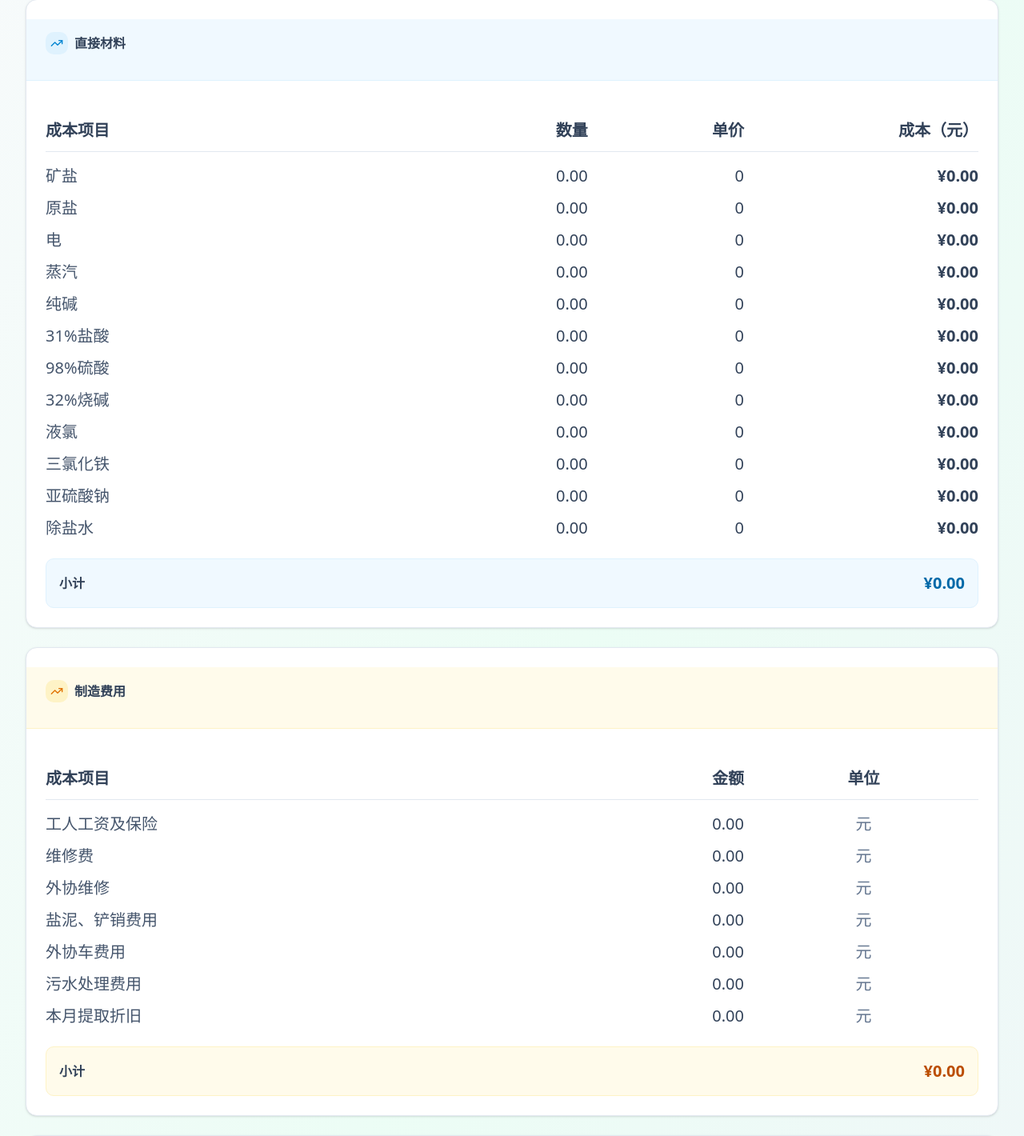
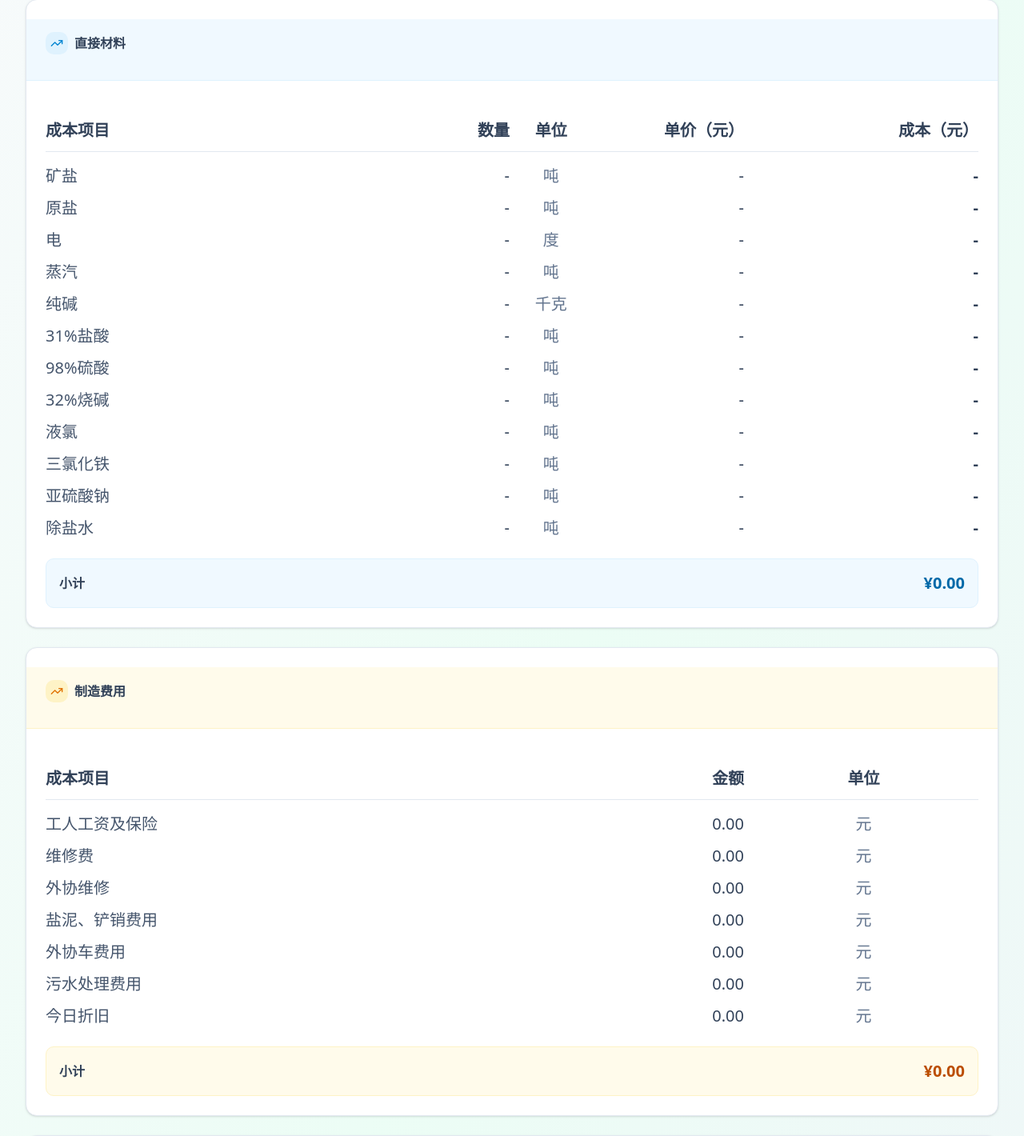
Before and after one commit to qiangshany/cost-accounting, a Next.js app: page /admin in a window 1280 px wide. Shown: the part 367-1787 px from the top of the page at 80% size. Built offline with nearby package versions, Linux system fonts and the light colour scheme; sample sign-in values are in the browser's storage.

Commit message:
fix: 优化生产管理部和管理员界面布局

```diff
--- a/src/app/admin/page.tsx
+++ b/src/app/admin/page.tsx
@@ -103,7 +103,7 @@ const LABOR_MAINTENANCE_ITEMS: { name: string; unit: string }[] = [
   { name: '盐泥、铲销费用', unit: '元' },
   { name: '外协车费用', unit: '元' },
   { name: '污水处理费用', unit: '元' },
-  { name: '本月提取折旧', unit: '元' },
+  { name: '今日折旧', unit: '元' },
 ];
 
 // 其他费用类成本项及单位
@@ -851,9 +851,10 @@ export default function AdminPage() {
               <CardContent className="pt-6">
                 {/* 表头 */}
                 <div className="grid grid-cols-1 md:grid-cols-12 gap-1.5 items-center mb-4 pb-3 border-b border-slate-200 dark:border-slate-700">
-                  <div className="md:col-span-5 text-xl font-semibold text-slate-700 dark:text-slate-300">成本项目</div>
+                  <div className="md:col-span-4 text-xl font-semibold text-slate-700 dark:text-slate-300">成本项目</div>
                   <div className="md:col-span-2 text-xl font-semibold text-slate-700 dark:text-slate-300 text-right">数量</div>
-                  <div className="md:col-span-2 text-xl font-semibold text-slate-700 dark:text-slate-300 text-right">单价</div>
+                  <div className="md:col-span-1 text-xl font-semibold text-slate-700 dark:text-slate-300 text-center">单位</div>
+                  <div className="md:col-span-2 text-xl font-semibold text-slate-700 dark:text-slate-300 text-right">单价（元）</div>
                   <div className="md:col-span-3 text-xl font-semibold text-slate-700 dark:text-slate-300 text-right">成本（元）</div>
                 </div>
                 <div className="space-y-3">
@@ -861,21 +862,23 @@ export default function AdminPage() {
                     const quantity = costListData.materials.quantities[item.name] || 0;
                     const price = costListData.materials.prices[item.name] || 0;
                     const cost = costListData.materials.costs[item.name] || 0;
-                    const isDirectCost = item.unit === '元';
 
                     return (
                       <div key={item.name} className="grid grid-cols-1 md:grid-cols-12 gap-1.5 items-center">
-                        <div className="md:col-span-5 text-xl font-medium text-slate-600 dark:text-slate-400">
+                        <div className="md:col-span-4 text-xl font-medium text-slate-600 dark:text-slate-400">
                           {item.name}
                         </div>
                         <div className="md:col-span-2 text-xl text-slate-700 dark:text-slate-300 text-right">
-                          {isDirectCost ? '-' : quantity.toFixed(2)}
+                          {quantity > 0 ? quantity.toFixed(2) : '-'}
+                        </div>
+                        <div className="md:col-span-1 text-xl text-slate-500 dark:text-slate-500 text-center">
+                          {item.unit}
                         </div>
                         <div className="md:col-span-2 text-xl text-slate-700 dark:text-slate-300 text-right">
-                          {isDirectCost ? '-' : price}
+                          {price > 0 ? price.toFixed(2) : '-'}
                         </div>
                         <div className="md:col-span-3 text-xl text-slate-700 dark:text-slate-300 text-right font-semibold">
-                          ¥{cost.toFixed(2)}
+                          {cost > 0 ? `¥${cost.toFixed(2)}` : '-'}
                         </div>
                       </div>
                     );
--- a/src/app/management/page.tsx
+++ b/src/app/management/page.tsx
@@ -34,7 +34,7 @@ const MANUFACTURING_COST_ITEMS: { name: string; unit: string }[] = [
   { name: '盐泥、铲销费用', unit: '元' },
   { name: '外协车费用', unit: '元' },
   { name: '污水处理费用', unit: '元' },
-  { name: '本月提取折旧', unit: '元' },
+  { name: '今日折旧', unit: '元' },
 ];
 
 // 其他费用项目及单位（期间费用）
@@ -424,9 +424,9 @@ export default function ManagementPage() {
             <div className="grid grid-cols-1 md:grid-cols-12 gap-1.5 items-center mb-4 pb-3 border-b border-slate-200 dark:border-slate-700">
               <div className="md:col-span-4 text-xl font-semibold text-slate-700 dark:text-slate-300">成本项目</div>
               <div className="md:col-span-2 text-xl font-semibold text-slate-700 dark:text-slate-300 text-right">数量</div>
-              <div className="md:col-span-2 text-xl font-semibold text-slate-700 dark:text-slate-300 text-right">单价</div>
-              <div className="md:col-span-2 text-xl font-semibold text-slate-700 dark:text-slate-300 text-right">单位</div>
-              <div className="md:col-span-2 text-xl font-semibold text-slate-700 dark:text-slate-300 text-right">成本（元）</div>
+              <div className="md:col-span-1 text-xl font-semibold text-slate-700 dark:text-slate-300 text-center">单位</div>
+              <div className="md:col-span-2 text-xl font-semibold text-slate-700 dark:text-slate-300 text-right">单价（元）</div>
+              <div className="md:col-span-3 text-xl font-semibold text-slate-700 dark:text-slate-300 text-right">成本（元）</div>
             </div>
             <div className="space-y-3">
               {DIRECT_MATERIAL_ITEMS.map((item) => {
@@ -442,13 +442,13 @@ export default function ManagementPage() {
                     <div className="md:col-span-2 text-xl text-slate-700 dark:text-slate-300 text-right">
                       {quantity > 0 ? quantity.toFixed(2) : '-'}
                     </div>
+                    <div className="md:col-span-1 text-xl text-slate-500 dark:text-slate-500 text-center">
+                      {item.unit}
+                    </div>
                     <div className="md:col-span-2 text-xl text-slate-700 dark:text-slate-300 text-right">
                       {price > 0 ? price.toFixed(2) : '-'}
                     </div>
-                    <div className="md:col-span-2 text-xl text-slate-500 dark:text-slate-500 text-right">
-                      {item.unit}
-                    </div>
-                    <div className="md:col-span-2 text-xl text-slate-700 dark:text-slate-300 text-right font-semibold">
+                    <div className="md:col-span-3 text-xl text-slate-700 dark:text-slate-300 text-right font-semibold">
                       {cost > 0 ? `¥${cost.toFixed(2)}` : '-'}
                     </div>
                   </div>
--- a/src/app/workshop/page.tsx
+++ b/src/app/workshop/page.tsx
@@ -34,7 +34,7 @@ const LABOR_MAINTENANCE_ITEMS: { name: string; unit: string }[] = [
   { name: '盐泥、铲销费用', unit: '元' },
   { name: '外协车费用', unit: '元' },
   { name: '污水处理费用', unit: '元' },
-  { name: '本月提取折旧', unit: '元' },
+  { name: '今日折旧', unit: '元' },
 ];
 
 // 工资及福利的源字段名（生产管理部填报的字段名）
```
